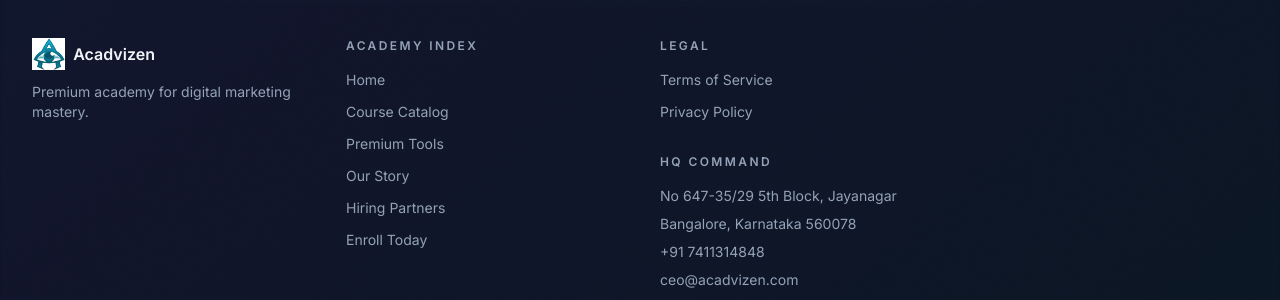
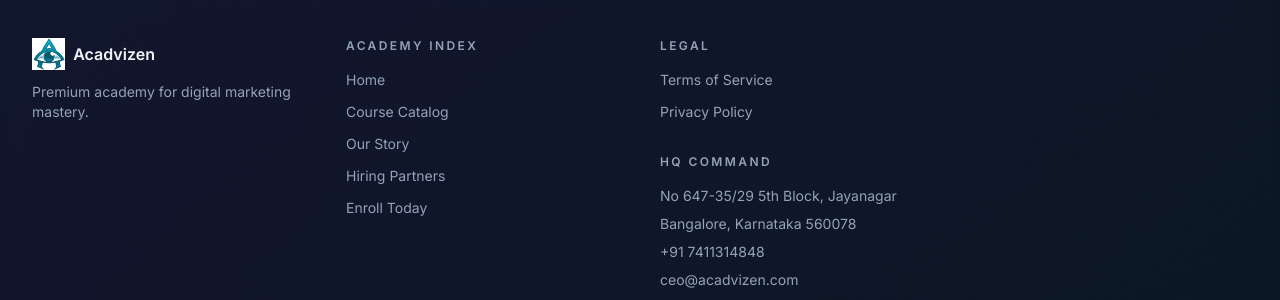
Before and after one commit to Lavanyaraju19/Acadvizen-newww, a React (Vite) app: page /courses in a window 1280 px wide. Shown: the part 2836-3136 px from the top of the page. Built offline with nearby package versions, Linux system fonts and the light colour scheme; no server answers; the database is empty.

Commit message:
Update PublicLayout component

```diff
--- a/src/components/Layout/PublicLayout.jsx
+++ b/src/components/Layout/PublicLayout.jsx
@@ -85,7 +85,6 @@
                   {[
                     { label: 'Home', to: '/' },
                     { label: 'Course Catalog', to: '/courses' },
-                    { label: 'Premium Tools', to: '/tools' },
                     { label: 'Our Story', to: '/about' },
                     { label: 'Hiring Partners', to: '/contact' },
                     { label: 'Enroll Today', to: '/register' },
```
